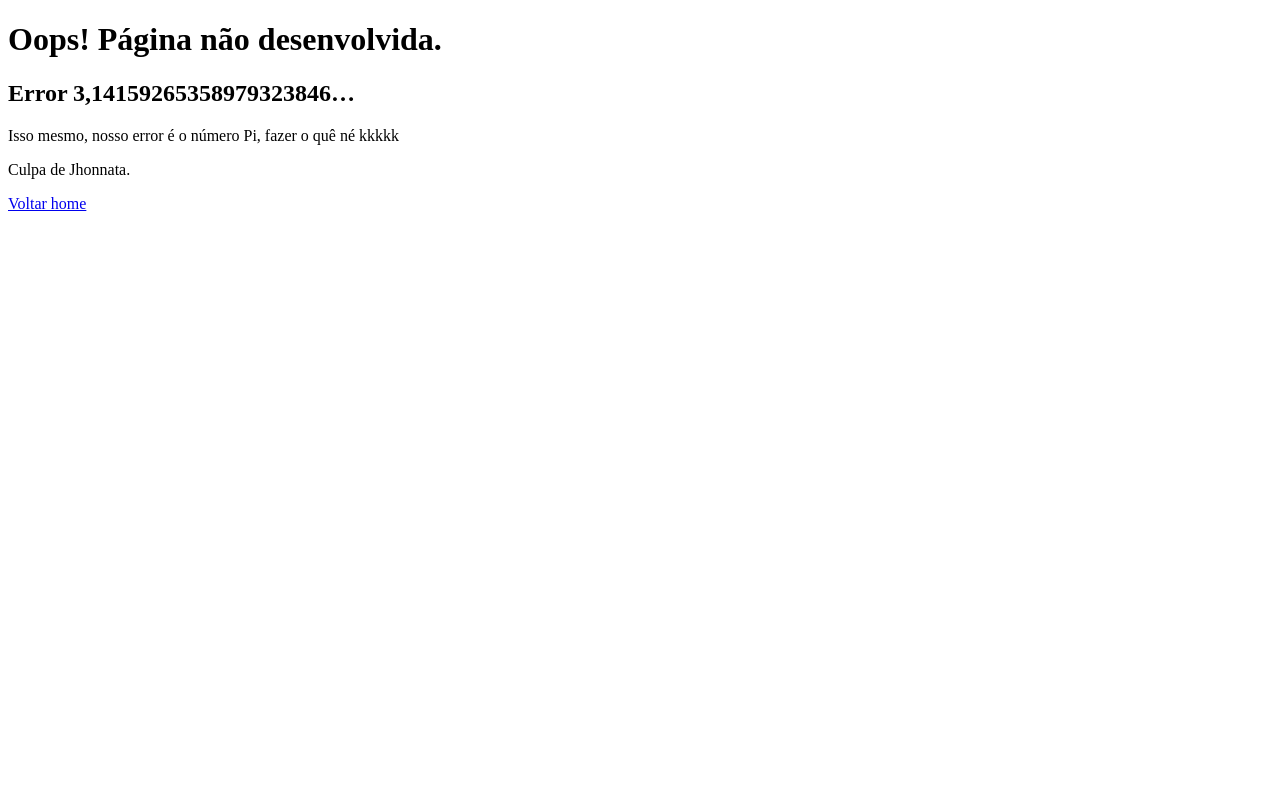
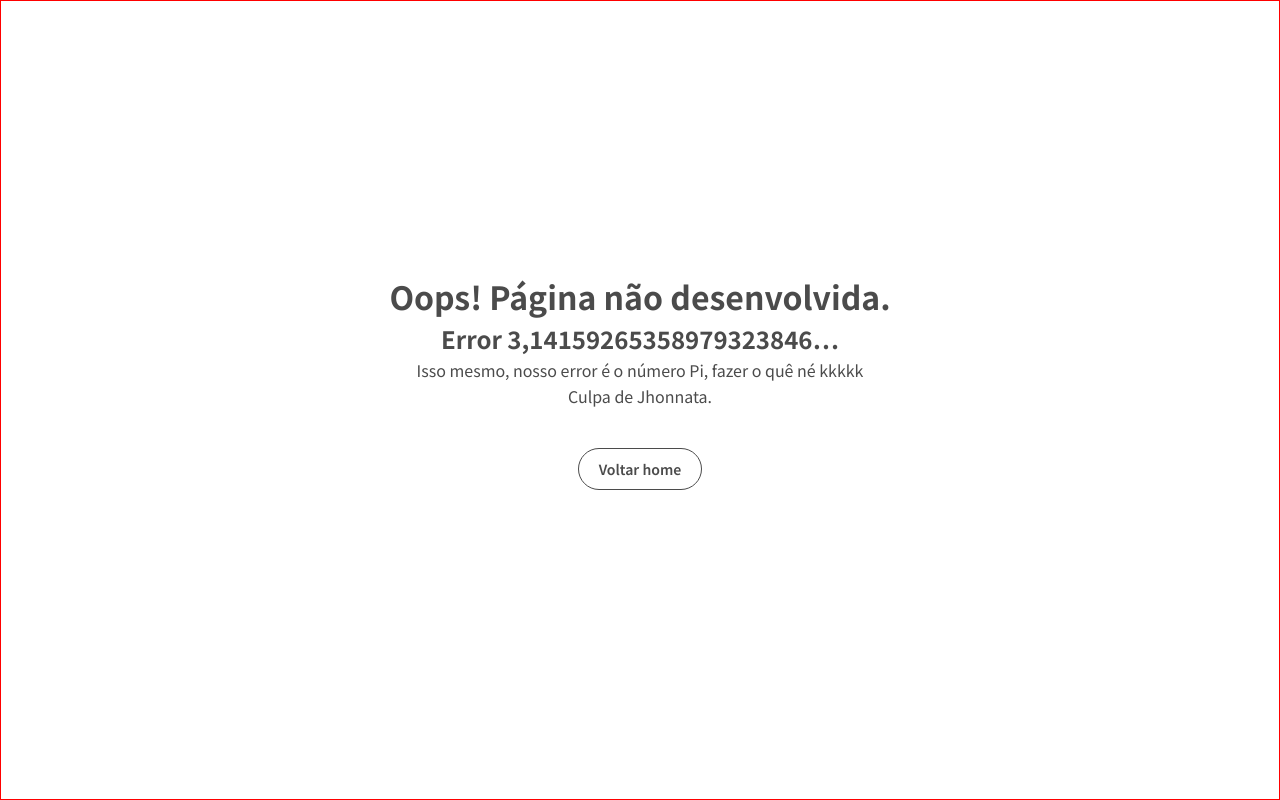
Before and after one commit to JhonnataRibeiro/projeto-bicco-incode, a plain HTML site: page easter-egg/erro/erro.html in a window 1280 px wide. Drawn offline with Linux system fonts and the light colour scheme; files that its build step writes are made by us from their sources; the site is published under a folder, as on GitHub Pages, so addresses that start at the root find nothing.

Commit message:
Update erro.html

```diff
--- a/easter-egg/erro/erro.html
+++ b/easter-egg/erro/erro.html
@@ -3,8 +3,8 @@
 <head>
     <meta charset="UTF-8">
     <meta name="viewport" content="width=device-width, initial-scale=1.0">
-    <link rel="shortcut icon" href="/images/favicon/favicon-bicco.png" type="image/x-icon">
-    <link rel="stylesheet" href="/easter-egg/erro/erro.css">
+    <link rel="shortcut icon" href="./images/favicon/favicon-bicco.png" type="image/x-icon">
+    <link rel="stylesheet" href="./easter-egg/erro/erro.css">
     <title>Erro</title>
 </head>
 <body>
@@ -15,7 +15,7 @@
             <p class="text">Isso mesmo, nosso error é o número Pi, fazer o quê né kkkkk</p>
             <p class="text">Culpa de Jhonnata.</p>
             <div class="container-a">
-                <a href="/index.html">Voltar home</a>
+                <a href="./index.html">Voltar home</a>
             </div>
         </div>
     </main>
```
